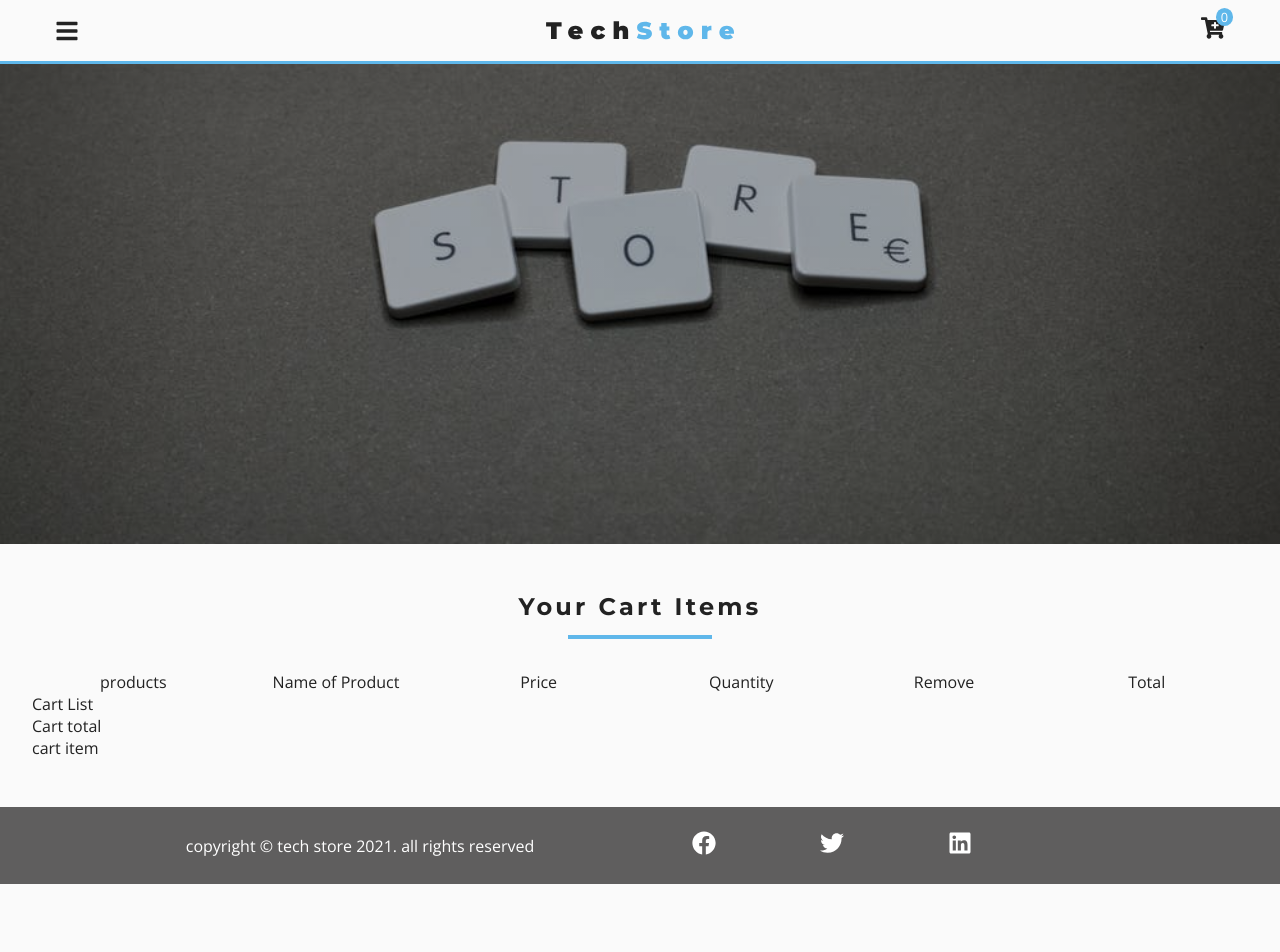
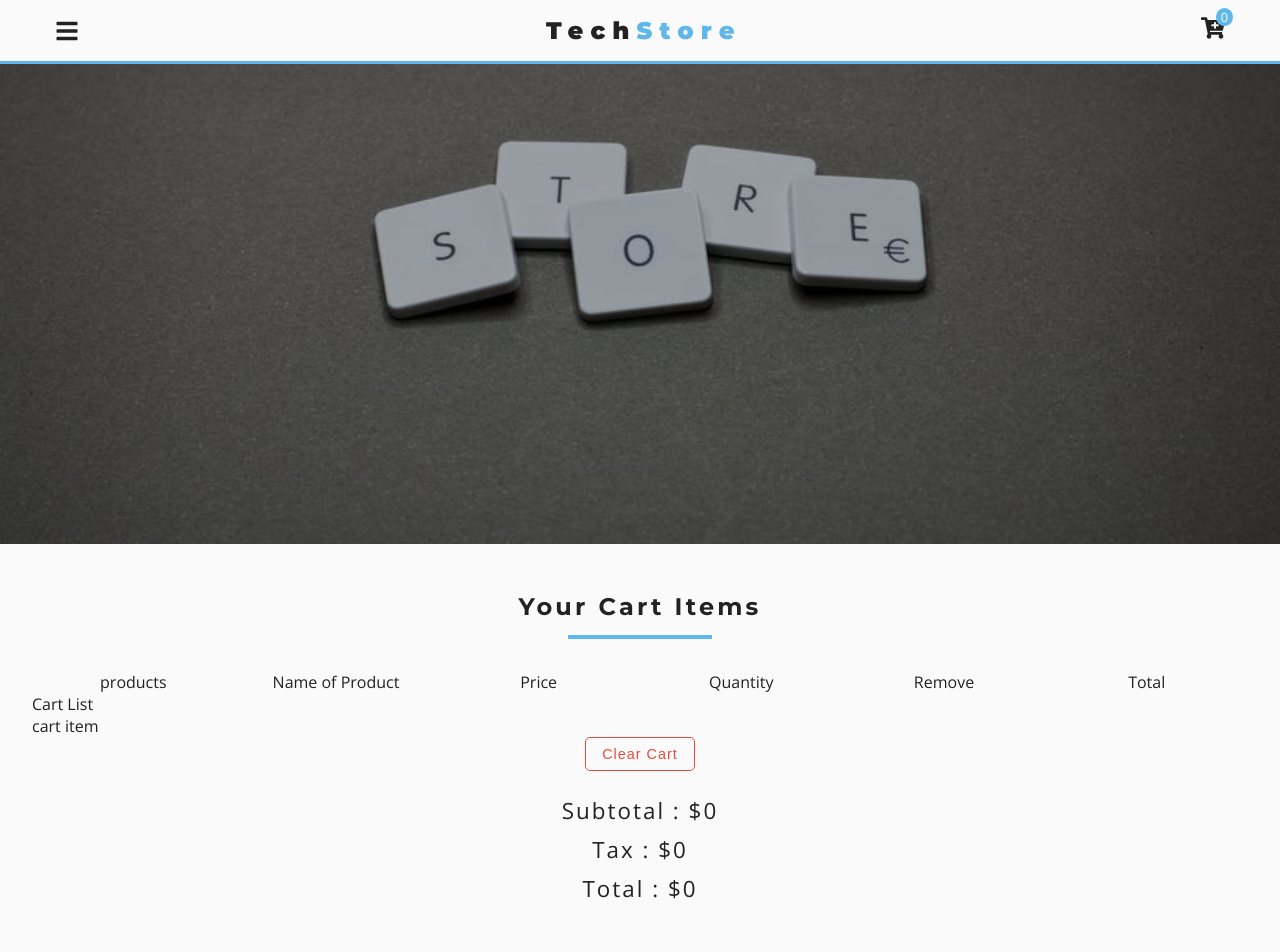
Before and after one commit to amirhosseinNouri/tech-store, a React (Create React App) app: page /cart in a window 1280 px wide. Shown: the top 952 px of the page. Before the commit the page ends 884 px from the top, so only its background shows below. Built offline with nearby package versions, Linux system fonts and the light colour scheme.

Commit message:
CartTotal component done

```diff
--- a/src/App.css
+++ b/src/App.css
@@ -10,6 +10,7 @@
   --mainBlack: #222;
   --mainTransition: all 0.3s ease-in-out;
   --mainSpacing: 0.2rem;
+  --mainDanger : #E74C3C;
 }
 
 * {
--- a/src/components/cartPage/CartList.js
+++ b/src/components/cartPage/CartList.js
@@ -1,9 +1,10 @@
 import React from 'react'
-
+import CartItem from './CartItem'
 export default function CartList() {
     return (
         <div>
             Cart List
+            <CartItem></CartItem>
         </div>
     )
 }
--- a/src/components/cartPage/CartTotal.js
+++ b/src/components/cartPage/CartTotal.js
@@ -1,10 +1,45 @@
-import React from 'react'
-import CartItem from './CartItem'
+import React from "react";
+import { useSelector } from "react-redux";
+import styled from "styled-components";
 export default function CartTotal() {
-    return (
-        <div>
-            Cart total
-            <CartItem></CartItem>
-        </div>
-    )
+  const { cartTotal, cartTax, cartSubTotal } = useSelector(
+    (state) => state.product
+  );
+  return (
+    <Wrapper>
+      <button className="clear">Clear Cart</button>
+      <div className="price">Subtotal : ${cartSubTotal}</div>
+      <div className="price">Tax : ${cartTax}</div>
+      <div className="price">Total : ${cartTotal}</div>
+    </Wrapper>
+  );
 }
+
+const Wrapper = styled.div`
+  display: grid;
+  place-items: center;
+
+  .clear {
+    padding: 0.5rem 1rem;
+    background-color: transparent;
+    border: 1px solid var(--mainDanger);
+    color: var(--mainDanger);
+    border-radius: 5px;
+    margin-bottom: 1.5rem;
+    letter-spacing: 1px;
+    transition: var(--mainTransition);
+    font-size: 0.9rem;
+
+    &:hover {
+      color: var(--mainWhite);
+      background-color: var(--mainDanger);
+    }
+  }
+  .price {
+      font-size : 1.4rem;
+      letter-spacing : 2px;
+      margin-bottom : 0.5rem;
+      text-transform : capitalize;
+
+  }
+`;
--- a/src/reducers/ProductReducer.js
+++ b/src/reducers/ProductReducer.js
@@ -65,7 +65,7 @@ const ProductReducer = (state = initialState, action) => {
       return {
         ...state,
         cartSubTotal: subTotal,
-        cartTax: tax,
+        cartTax: tax.toFixed(2),
         cartTotal: total,
       };
 
```
Also changed, not shown: 1 other file (tests, documents, lock files or other folders).
